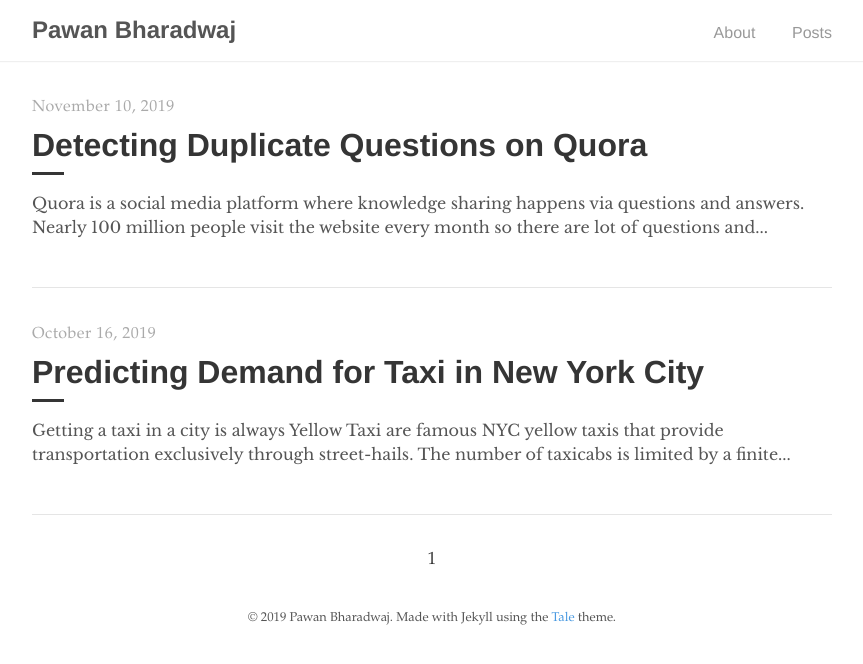
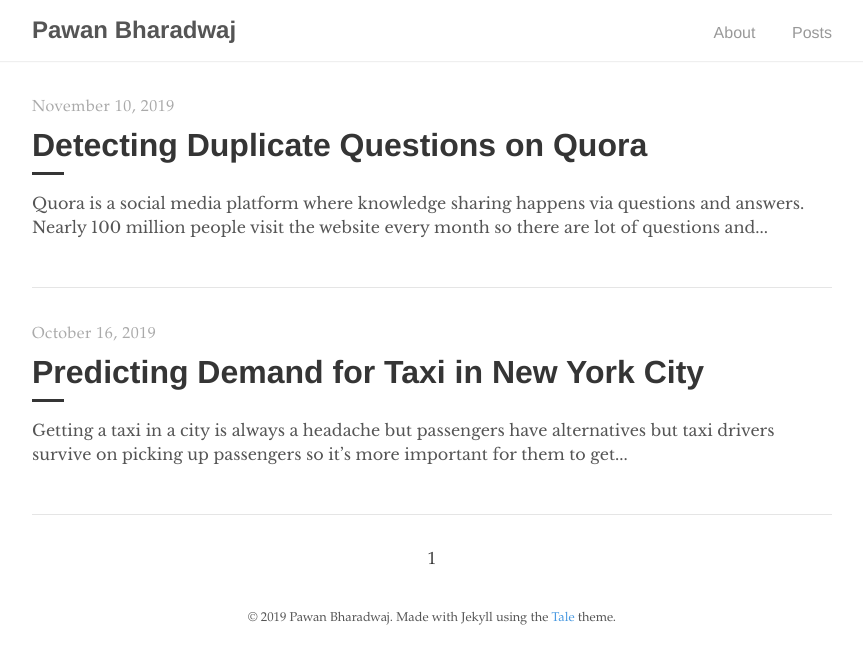
Before and after one commit to legsidestrangle/legsidestrangle.github.io, a Jekyll site: the page built from index.html, in a window 1280 px wide. Shown: the top 664 px of the page, without its empty margins (208-1071 px from the left). Built offline with Jekyll 4.4.1, drawn with Linux system fonts in a browser that asks for light colours; the list of posts is cut into pages by our own code.

Commit message:
Update_4

```diff
--- a/_posts/2019-10-16-NYC_Taxi.md
+++ b/_posts/2019-10-16-NYC_Taxi.md
@@ -4,7 +4,7 @@ title:  "Predicting Demand for Taxi in New York City"
 author: "Pawan Bharadwaj"
 ---
 
-Getting a taxi in a city is always
+Getting a taxi in a city is always a headache but passengers have alternatives but taxi drivers survive on picking up passengers so it's more important for them to get rides so in this project we try to predict for the taxi drivers the demand based on area such that taxi drivers can chose to go to the nearest area where there is maximum demand which will increase their chances to get a ride.
 
 Yellow Taxi are famous NYC yellow taxis that provide transportation exclusively through street-hails. The number of taxicabs is limited by a finite number of medallions issued by the TLC. You access this mode of transportation by standing in the street and hailing an available taxi with your hand. The pickups are not pre-arranged.
 
@@ -32,7 +32,18 @@ Now we do the same for drop off locations so we will be using the similar code a
 
 <img width="836" alt="Screen Shot 2019-12-06 at 12 17 13 AM" src="https://user-images.githubusercontent.com/16144527/70264138-dd765900-17bd-11ea-8cbf-0215e57bc043.png">
 
-Next the timestamps are converted to unix in our data we have time in the formate "YYYY-MM-DD HH:MM:SS" we convert this string to python time formate and then into unix time stamp.
+Next the timestamps are converted to unix in our data we have time in the formate "YYYY-MM-DD HH:MM:SS" we convert this string to python time formate and then into unix time stamp. According to NYC Taxi & Limousine Commision Regulations the maximum allowed trip duration in a 24 hour interval is 12 hours.
 
 We return a data frame which contains the columns
 <img width="901" alt="Screen Shot 2019-12-06 at 12 32 06 AM" src="https://user-images.githubusercontent.com/16144527/70265193-e6682a00-17bf-11ea-9406-8c2c2bdab336.png">
+
+We then check the average speed of cab in NYC as we need to know how much the driver can travel during 10 mins interval which will decide how far a driver can go to the place where there is demand. This will determine what area should the driver chose for maximum chance of getting a ride.
+
+<img width="953" alt="Screen Shot 2019-12-06 at 12 37 31 AM" src="https://user-images.githubusercontent.com/16144527/70265625-cf760780-17c0-11ea-9963-c1693663169b.png">
+
+We find that average speed of NYC cab is 12.45 miles/hour which means the driver can travel 2 miles in a 10 mins interval. We are trying to find the demand of taxis every 10 mins hence this is important for us to know.
+We also do the same with respect to time and fare since the code involed is similar i will be jumping to univariate analys where we remove the outliers and have the remaining date for cleaning.
+
+<img width="625" alt="Screen Shot 2019-12-06 at 12 43 09 AM" src="https://user-images.githubusercontent.com/16144527/70265921-6773f100-17c1-11ea-8e80-6ce22ac758fb.png">
+
+<img width="786" alt="Screen Shot 2019-12-06 at 12 43 45 AM" src="https://user-images.githubusercontent.com/16144527/70265955-7e1a4800-17c1-11ea-935d-32a29c3f6a69.png">
```
